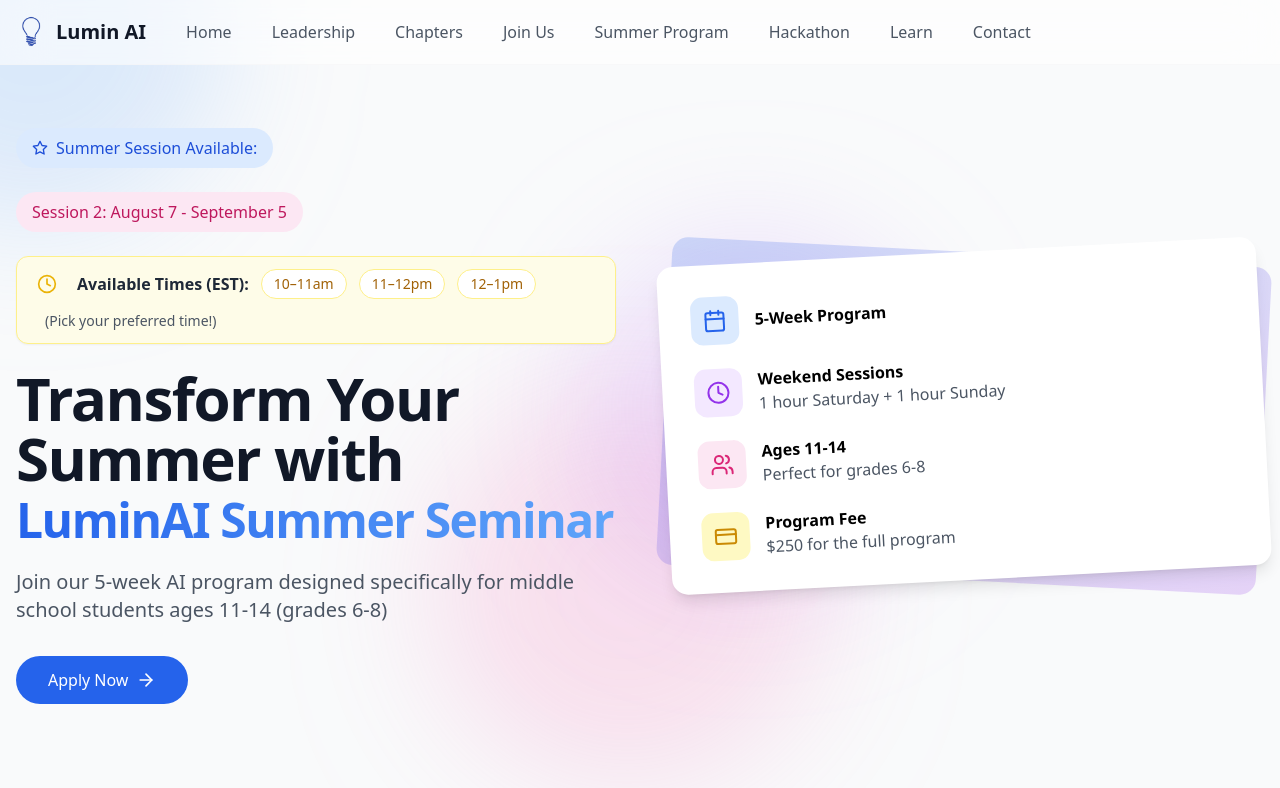
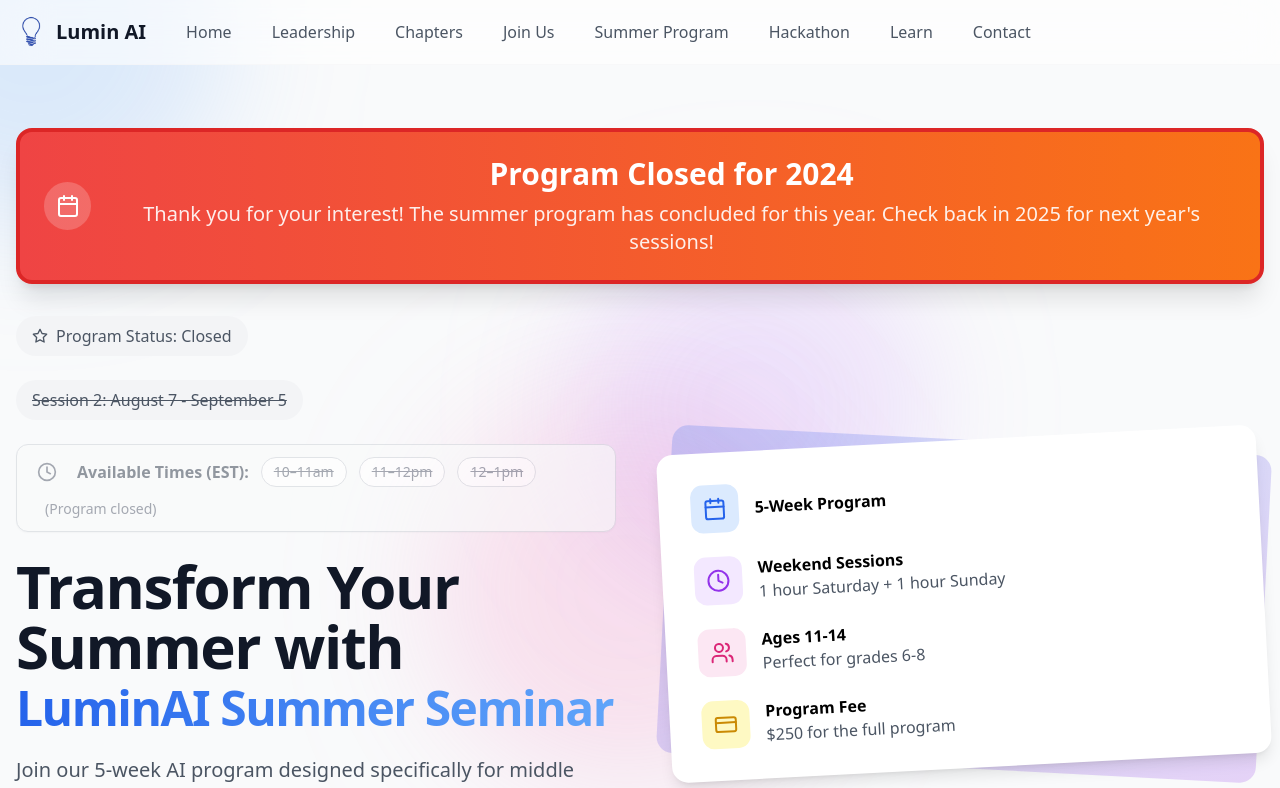
Before and after one commit to shashankmadala/my-lumin-website, a React (Vite) app: page /summer-program in a window 1280 px wide. Shown: the top 788 px of the page. Built offline with nearby package versions, Linux system fonts and the light colour scheme; the HTML template or start-up script is replaced by a standard one.

Commit message:
Update Home and SummerProgram pages; add new home image

```diff
--- a/src/pages/Home.jsx
+++ b/src/pages/Home.jsx
@@ -110,7 +110,7 @@
 
   // Define gallery images - these will be loaded from the public folder
   const galleryImages = [
-    { src: "/gallery/IMG_8314-2.jpg", alt: "Students learning AI concepts" },
+    { src: "/images/home.png", alt: "Lumin AI home hero" },
     { src: "/gallery/IMG_8315.jpg", alt: "Interactive AI workshop" },
     { src: "/gallery/IMG_8316.jpg", alt: "Students collaborating on projects" },
     { src: "/gallery/IMG_8317.jpg", alt: "AI education in action" },
@@ -161,14 +161,14 @@
               <div className="flex flex-col sm:flex-row items-center justify-center lg:justify-start gap-4">
                 <Link
                   to="/summer-program"
-                  className="inline-flex items-center gap-2 bg-purple-600 text-white px-8 py-4 rounded-full hover:bg-purple-700 transition-all duration-300 hover:scale-105 hover:shadow-lg text-lg font-medium relative group overflow-visible shadow-lg"
-                  style={{ boxShadow: '0 0 32px 8px rgba(168, 85, 247, 0.25), 0 2px 8px rgba(0,0,0,0.08)' }}
+                  className="inline-flex items-center gap-2 bg-gray-500 text-white px-8 py-4 rounded-full hover:bg-gray-600 transition-all duration-300 hover:scale-105 hover:shadow-lg text-lg font-medium relative group overflow-visible shadow-lg"
+                  style={{ boxShadow: '0 0 32px 8px rgba(107, 114, 128, 0.25), 0 2px 8px rgba(0,0,0,0.08)' }}
                 >
                   <span className="relative z-10 flex items-center gap-2">
-                    Join Summer Program
+                    Summer Program (Closed)
                   </span>
-                  <span className="ml-3 relative z-10 bg-yellow-400 text-purple-900 text-xs font-bold px-2 py-1 rounded-full animate-pulse whitespace-nowrap">
-                    Limited Time!
+                  <span className="ml-3 relative z-10 bg-red-400 text-white text-xs font-bold px-2 py-1 rounded-full whitespace-nowrap">
+                    Closed 2024
                   </span>
                 </Link>
                 <Link
@@ -575,11 +575,11 @@
                   </Link>
                   <Link
                     to="/summer-program"
-                    className="bg-purple-600 text-white px-8 py-4 rounded-xl hover:bg-purple-700 transition-all duration-300 hover:scale-105 hover:shadow-lg flex flex-col items-center gap-2"
+                    className="bg-gray-500 text-white px-8 py-4 rounded-xl hover:bg-gray-600 transition-all duration-300 hover:scale-105 hover:shadow-lg flex flex-col items-center gap-2 opacity-75"
                   >
                     <Users className="w-8 h-8" />
-                    <span className="font-semibold">Join Summer Program</span>
-                    <span className="text-sm text-purple-100">Live online sessions</span>
+                    <span className="font-semibold">Summer Program</span>
+                    <span className="text-sm text-gray-200">Closed for 2024</span>
                   </Link>
                   <Link
                     to="/join-us"
--- a/src/pages/SummerProgram.jsx
+++ b/src/pages/SummerProgram.jsx
@@ -243,25 +243,40 @@
       {/* Hero Section */}
       <section className="pt-32 pb-24 relative">
         <div className="max-w-7xl mx-auto px-4">
+          {/* Closed Banner */}
+          <div className="mb-8 animate-on-scroll from-bottom">
+            <div className="bg-gradient-to-r from-red-500 to-orange-500 rounded-2xl p-6 shadow-xl border-4 border-red-600">
+              <div className="flex items-center justify-center gap-4 text-white">
+                <div className="w-12 h-12 bg-white/20 rounded-full flex items-center justify-center">
+                  <Calendar className="w-6 h-6" />
+                </div>
+                <div className="text-center">
+                  <h2 className="text-2xl md:text-3xl font-bold mb-2">Program Closed for 2024</h2>
+                  <p className="text-lg md:text-xl opacity-90">Thank you for your interest! The summer program has concluded for this year. Check back in 2025 for next year's sessions!</p>
+                </div>
+              </div>
+            </div>
+          </div>
+
           <div className="grid md:grid-cols-2 gap-12 items-center">
             <div className="animate-on-scroll from-left">
-              <div className="inline-flex items-center gap-2 px-4 py-2 bg-blue-100 rounded-full text-blue-700 mb-6">
+              <div className="inline-flex items-center gap-2 px-4 py-2 bg-gray-100 rounded-full text-gray-600 mb-6">
                 <Star className="w-4 h-4" />
-                Summer Session Available:
+                Program Status: Closed
               </div>
               <div className="flex gap-4 mb-6">
-                <div className="px-4 py-2 bg-pink-100 rounded-full text-pink-700">
+                <div className="px-4 py-2 bg-gray-100 rounded-full text-gray-600 line-through">
                   Session 2: August 7 - September 5
                 </div>
               </div>
               <div className="mb-6">
-                <div className="inline-flex flex-wrap items-center gap-3 bg-yellow-50 border border-yellow-200 rounded-xl px-5 py-3 shadow-sm">
-                  <Clock className="w-5 h-5 text-yellow-500 mr-2" />
-                  <span className="font-semibold text-gray-800">Available Times (EST):</span>
-                  <span className="bg-white rounded-full px-3 py-1 text-sm font-medium text-yellow-700 border border-yellow-200">10–11am</span>
-                  <span className="bg-white rounded-full px-3 py-1 text-sm font-medium text-yellow-700 border border-yellow-200">11–12pm</span>
-                  <span className="bg-white rounded-full px-3 py-1 text-sm font-medium text-yellow-700 border border-yellow-200">12–1pm</span>
-                  <span className="text-gray-600 text-sm ml-2">(Pick your preferred time!)</span>
+                <div className="inline-flex flex-wrap items-center gap-3 bg-gray-50 border border-gray-300 rounded-xl px-5 py-3 shadow-sm opacity-60">
+                  <Clock className="w-5 h-5 text-gray-500 mr-2" />
+                  <span className="font-semibold text-gray-600">Available Times (EST):</span>
+                  <span className="bg-white rounded-full px-3 py-1 text-sm font-medium text-gray-500 border border-gray-300 line-through">10–11am</span>
+                  <span className="bg-white rounded-full px-3 py-1 text-sm font-medium text-gray-500 border border-gray-300 line-through">11–12pm</span>
+                  <span className="bg-white rounded-full px-3 py-1 text-sm font-medium text-gray-500 border border-gray-300 line-through">12–1pm</span>
+                  <span className="text-gray-500 text-sm ml-2">(Program closed)</span>
                 </div>
               </div>
               <h1 className="text-6xl font-bold text-gray-900 tracking-tight mb-6">
@@ -274,13 +289,18 @@
                 Join our 5-week AI program designed specifically for middle school students ages 11-14 (grades 6-8)
               </p>
               <div className="flex gap-4">
+                <button
+                  disabled
+                  className="inline-flex items-center gap-2 bg-gray-400 text-white px-8 py-3 rounded-full cursor-not-allowed opacity-60"
+                >
+                  Program Closed
+                  <Calendar className="w-5 h-5" />
+                </button>
                 <a
-                  href="https://forms.gle/YzAwMRgzQq8saqrPA"
-                  target="_blank"
-                  rel="noopener noreferrer"
+                  href="/contact-us"
                   className="inline-flex items-center gap-2 bg-blue-600 text-white px-8 py-3 rounded-full hover:bg-blue-700 transition-all duration-300 hover:scale-105 hover:shadow-lg"
                 >
-                  Apply Now
+                  Contact Us
                   <ArrowRight className="w-5 h-5" />
                 </a>
               </div>
@@ -635,8 +655,8 @@
       <section className="py-24 bg-white relative">
         <div className="max-w-5xl mx-auto px-4">
           <div className="text-center mb-16">
-            <h2 className="text-4xl font-bold mb-4">Program Details & Enrollment</h2>
-            <p className="text-xl text-gray-600">Invest in your child's AI education journey</p>
+            <h2 className="text-4xl font-bold mb-4">Program Details</h2>
+            <p className="text-xl text-gray-600">Program closed for 2024 - Check back in 2025!</p>
           </div>
 
           <div className="bg-gradient-to-r from-blue-50 to-purple-50 rounded-3xl overflow-hidden shadow-lg mb-16">
@@ -679,13 +699,18 @@
                   </div>
                 </div>
 
+                <button
+                  disabled
+                  className="inline-flex items-center gap-2 bg-gray-400 text-white px-8 py-3 rounded-lg cursor-not-allowed opacity-60"
+                >
+                  Enrollment Closed
+                  <Calendar className="w-5 h-5" />
+                </button>
                 <a
-                  href="https://forms.gle/YzAwMRgzQq8saqrPA"
-                  target="_blank"
-                  rel="noopener noreferrer"
-                  className="inline-flex items-center gap-2 bg-blue-600 text-white px-8 py-3 rounded-lg hover:bg-blue-700 transition-all duration-300"
+                  href="/contact-us"
+                  className="inline-flex items-center gap-2 bg-blue-600 text-white px-8 py-3 rounded-lg hover:bg-blue-700 transition-all duration-300 mt-4"
                 >
-                  Enroll Now
+                  Contact Us for 2025
                   <ArrowRight className="w-5 h-5" />
                 </a>
               </div>
@@ -843,20 +868,26 @@
       </section>
 
       {/* Final CTA */}
-      <section className="py-24 bg-gradient-to-r from-blue-600 to-purple-600">
+      <section className="py-24 bg-gradient-to-r from-gray-600 to-gray-700">
         <div className="max-w-4xl mx-auto px-4 text-center text-white">
-          <h2 className="text-4xl font-bold mb-6">Start Your AI Journey Today</h2>
+          <h2 className="text-4xl font-bold mb-6">Program Closed for 2024</h2>
           <p className="text-xl mb-8 opacity-90">
-            Join our innovative summer program and discover the exciting world of artificial intelligence
+            Thank you for your interest in the LuminAI Summer Seminar! The program has concluded for this year.
+            Check back in 2025 for next year's exciting AI education opportunities.
           </p>
           <div className="flex justify-center gap-4">
             <a
-              href="https://forms.gle/YzAwMRgzQq8saqrPA"
-              target="_blank"
-              rel="noopener noreferrer"
-              className="inline-flex items-center gap-2 bg-white text-blue-600 px-8 py-3 rounded-full hover:bg-gray-100 transition-all duration-300 hover:scale-105 hover:shadow-lg"
+              href="/contact-us"
+              className="inline-flex items-center gap-2 bg-white text-gray-700 px-8 py-3 rounded-full hover:bg-gray-100 transition-all duration-300 hover:scale-105 hover:shadow-lg"
             >
-              Apply Now
+              Contact Us
+              <ArrowRight className="w-5 h-5" />
+            </a>
+            <a
+              href="/learn"
+              className="inline-flex items-center gap-2 bg-blue-600 text-white px-8 py-3 rounded-full hover:bg-blue-700 transition-all duration-300 hover:scale-105 hover:shadow-lg"
+            >
+              Explore Free Learning
               <ArrowRight className="w-5 h-5" />
             </a>
           </div>
```
Also changed, not shown: 1 other file (tests, documents, lock files or other folders).
